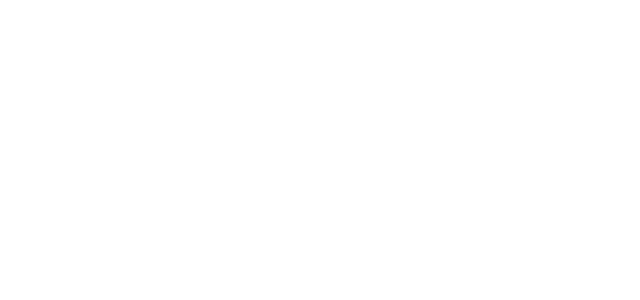
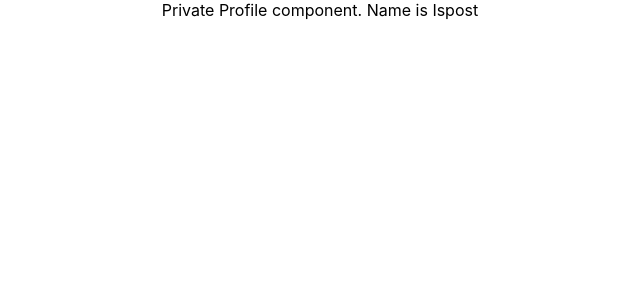
Before and after one commit to Isposta/baby-steps, a React (Create React App) app in the folder react-typescript-demo/: page / in a window 1280 px wide. Shown: the top 300 px of the page, without its empty margins (320-960 px from the left). Built offline with nearby package versions, Linux system fonts and the light colour scheme.

Commit message:
Component Prop

```diff
--- a/react-typescript-demo/src/App.tsx
+++ b/react-typescript-demo/src/App.tsx
@@ -1,13 +1,13 @@
-import { Counter } from './components/state/Counter';
 import './App.css';
-
+import { Private } from './components/auth/Private';
+import { Profile } from './components/auth/Profile';
 
 
 
 function App() {
   return(
   <div className='App'>
-
+ <Private isLoggedIn={true} component={Profile} />
   </div>
   )
 }
--- /dev/null
+++ b/react-typescript-demo/src/components/auth/Login.tsx
@@ -0,0 +1,3 @@
+export const Login = () => {
+    return <div>Please login to continue</div>
+  }
--- /dev/null
+++ b/react-typescript-demo/src/components/auth/Private.tsx
@@ -0,0 +1,15 @@
+import { Login } from './Login'
+import { ProfileProps } from './Profile'
+
+type PrivateProps = {
+  isLoggedIn: boolean
+  component: React.ComponentType<ProfileProps>
+}
+
+export const Private = ({ isLoggedIn, component: Component }: PrivateProps) => {
+  if (isLoggedIn) {
+    return <Component name='Ispost' />
+  } else {
+    return <Login />
+  }
+}
--- /dev/null
+++ b/react-typescript-demo/src/components/auth/Profile.tsx
@@ -0,0 +1,7 @@
+export type ProfileProps = {
+    name: string
+  }
+
+  export const Profile = ({ name }: ProfileProps) => {
+    return <div>Private Profile component. Name is {name}</div>
+  }
```
